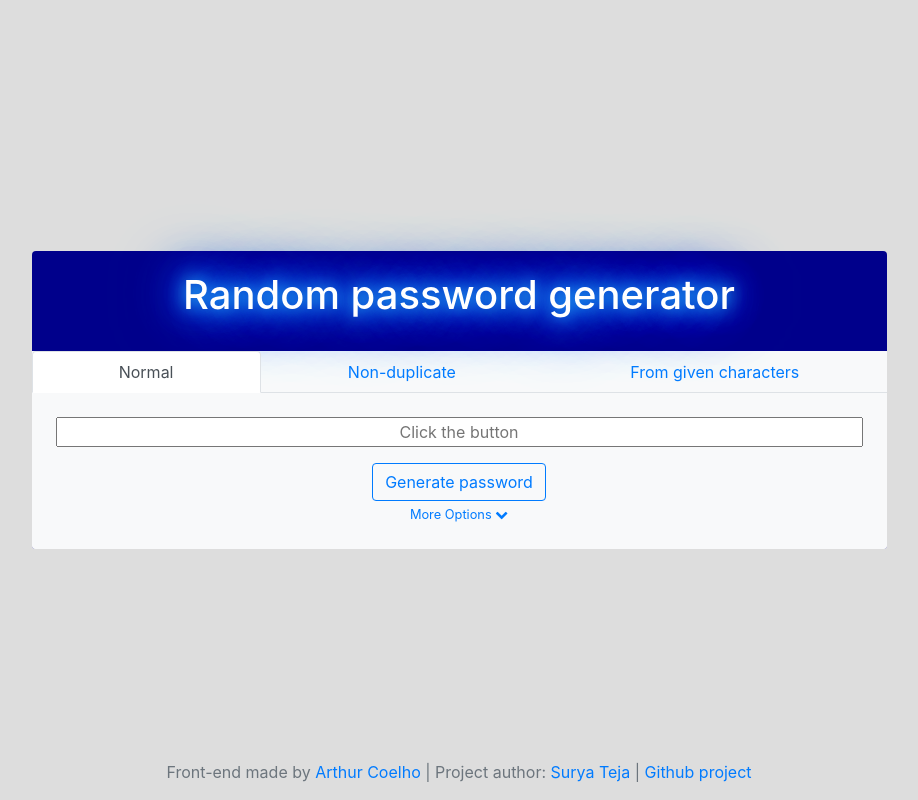
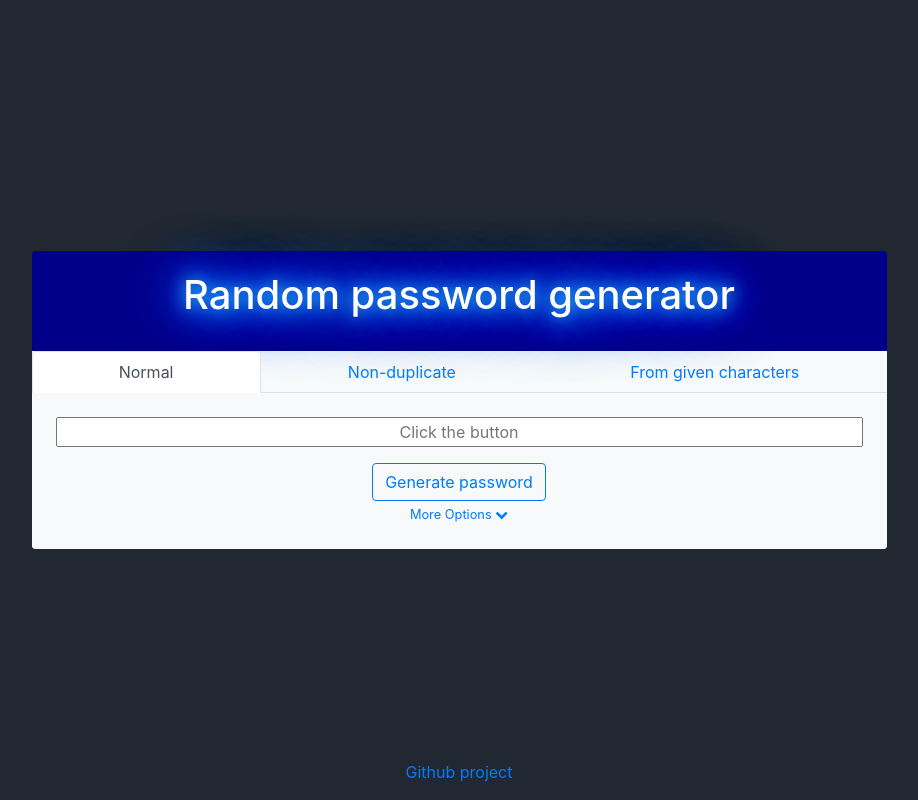
Before and after one commit to suryasr007/random-password-generator, a Flask app: page / in a window 1280 px wide. Shown: the whole page, without its empty margins (181-1099 px from the left). Run offline with Flask 2, Linux system fonts and the light colour scheme; some libraries are stand-ins or nearby versions.

Commit message:
Changed body background, modified footer, changed title

```diff
--- a/templates/css/main.css
+++ b/templates/css/main.css
@@ -15,7 +15,7 @@ header {
 }
 
 body {
-  background: #ddd;
+  background: #222831;
 }
 
 .rounded
--- a/templates/home.html
+++ b/templates/home.html
@@ -11,7 +11,7 @@
   <link href="https://cdnjs.cloudflare.com/ajax/libs/font-awesome/4.7.0/css/font-awesome.min.css" rel="stylesheet">
   <!-- CSS -->
   <link rel="stylesheet" href="css/main.css">
-  <title>Random password</title>
+  <title>Generate Random password</title>
 </head>
 
 <body>
@@ -163,7 +163,7 @@
   <footer class="fixed-bottom footer mt-auto py-3">
     <div class="container">
       <p class="text-center m-0 text-secondary">
-        Front-end made by <a target="_blank" href="https://github.com/ArthurCueio">Arthur Coelho</a> | Project author: <a target="_blank" href="https://github.com/suryasr007">Surya Teja</a> | <a target="_blank" href="https://github.com/suryasr007/random-password-generator">Github
+        <!-- Front-end made by <a target="_blank" href="https://github.com/ArthurCueio">Arthur Coelho</a> | Project author: <a target="_blank" href="https://github.com/suryasr007">Surya Teja</a> | --> <a target="_blank" href="https://github.com/suryasr007/random-password-generator">Github
           project</a>
       </p>
     </div>
```
